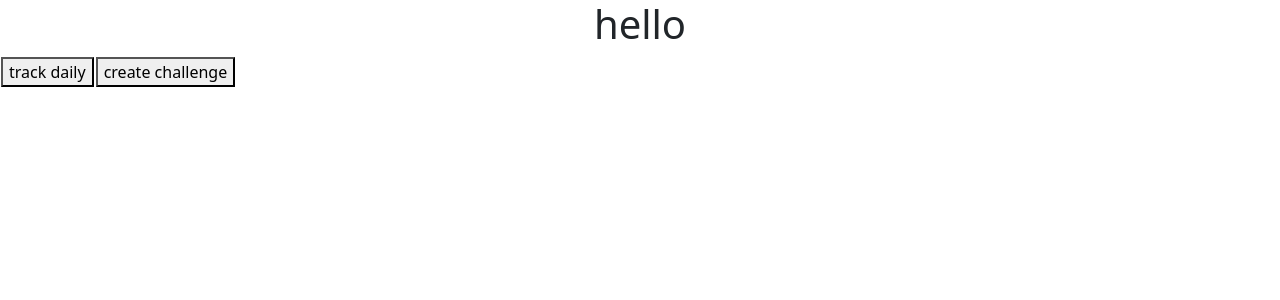
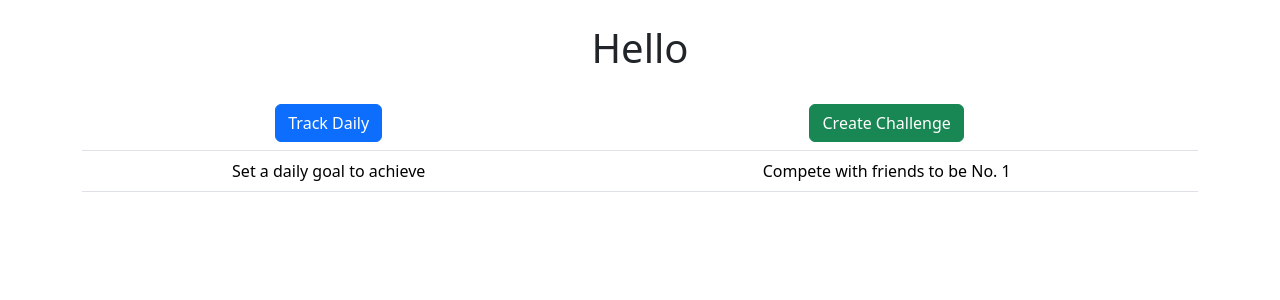
Before and after one commit to Nikk434/AquaGoal, a React (Create React App) app in the folder aqua-goal/: page / in a window 1280 px wide. Shown: the top 300 px of the page. Built offline with nearby package versions, Linux system fonts and the light colour scheme.

Commit message:
Minor changes

```diff
--- a/aqua-goal/src/Component/HomeComponent.jsx
+++ b/aqua-goal/src/Component/HomeComponent.jsx
@@ -1,18 +1,41 @@
 import { useNavigate } from 'react-router-dom';
-// import TrackDaily from './TrackDaily'
+
 export default function HomePage() {
     const navigate = useNavigate();
+
     return(
-        <div>
-            <h1>hello</h1>
-            <table>
-                <td>
-                    <button onClick={()=> navigate('/TrackDaily') }>track daily</button>
-
-                </td>
-                <td><button onClick={()=> navigate('/CreateChallenge')}>create challenge</button></td>
-
+        <div className="container text-center">
+            <h1 className="my-4">Hello</h1>
+            <table className="table">
+                <tbody>
+                    <tr>
+                        <td className="text-center">
+                            <button
+                                className="btn btn-primary"
+                                onClick={() => navigate('/TrackDaily')}
+                            >
+                                Track Daily
+                            </button>
+                        </td>
+                        <td className="text-center">
+                            <button
+                                className="btn btn-success"
+                                onClick={() => navigate('/CreateChallenge')}
+                            >
+                                Create Challenge
+                            </button>
+                        </td>
+                    </tr>
+                    <tr>
+                        <td className="text-center">
+                            Set a daily goal to achieve
+                        </td>
+                        <td className="text-center">
+                            Compete with friends to be No. 1
+                        </td>
+                    </tr>
+                </tbody>
             </table>
         </div>
-    )
+    );
 }
```
